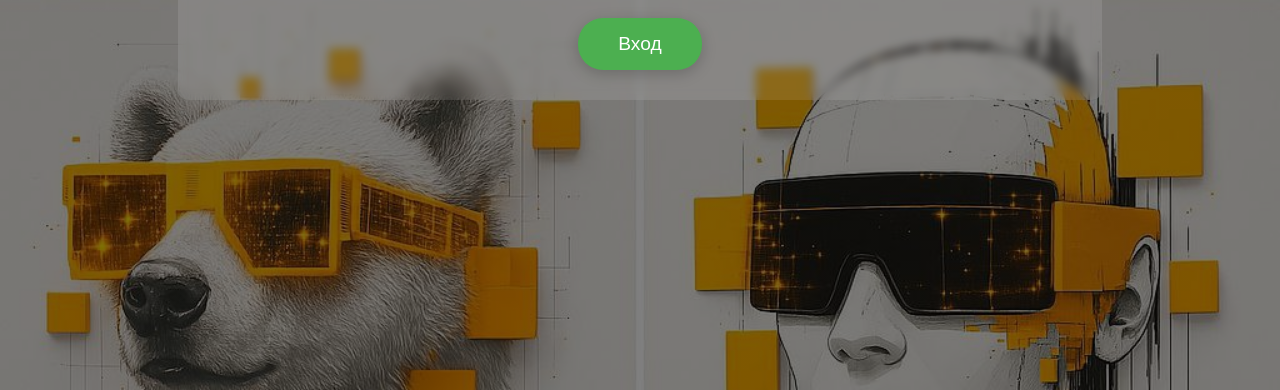
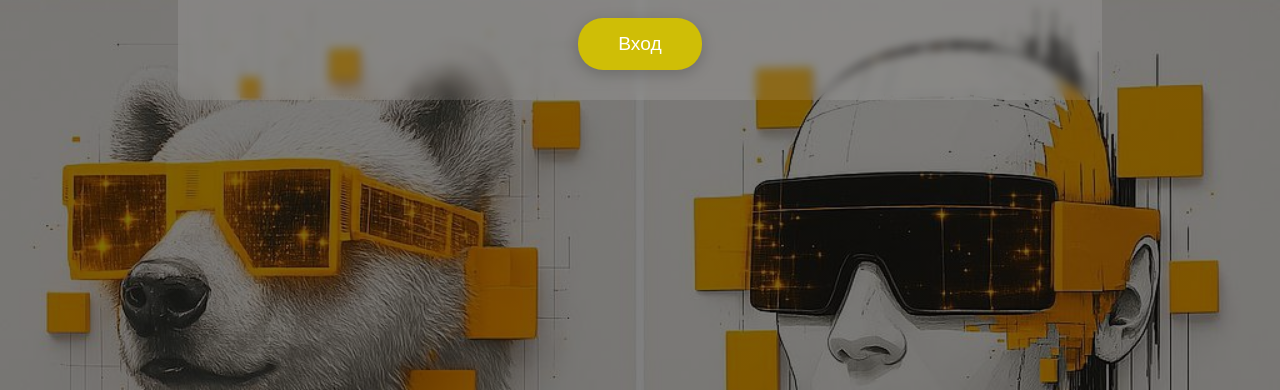
Before and after one commit to ANBulanovich/stem-school, a plain HTML site: page index.html in a window 1280 px wide. Shown: the part 410-800 px from the top of the page. Drawn offline with Linux system fonts and the light colour scheme.

Commit message:
Update index.html

```diff
--- a/index.html
+++ b/index.html
@@ -38,7 +38,7 @@
         .login-button {
             padding: 15px 40px;
             font-size: 1.2em;
-            background-color: #4CAF50;
+            background-color: #CFBE06;
             color: white;
             border: none;
             border-radius: 25px;
```
